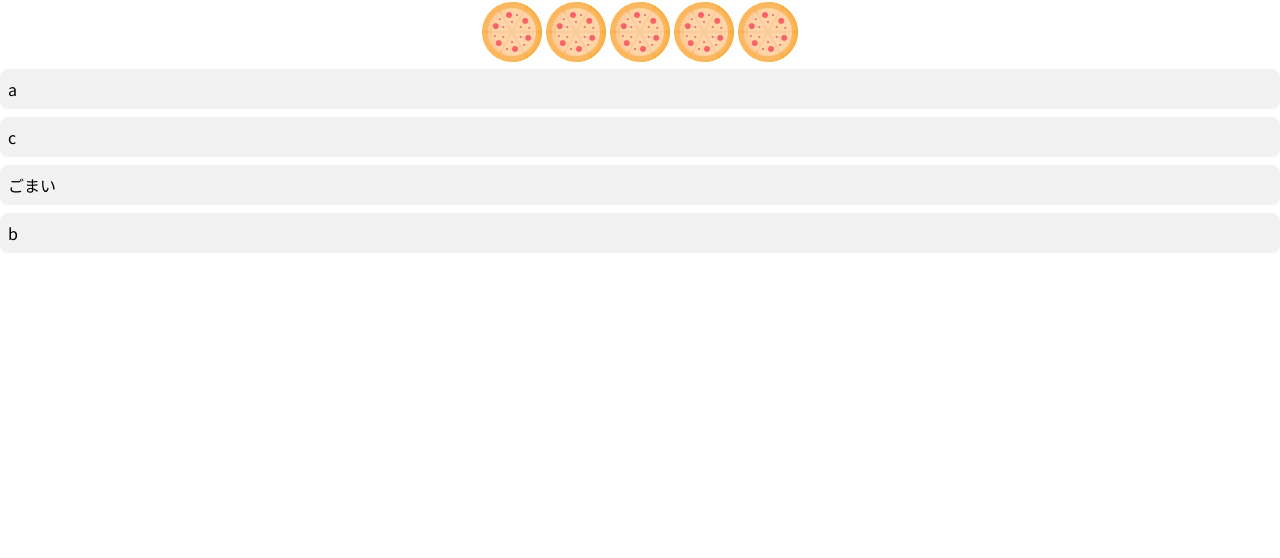
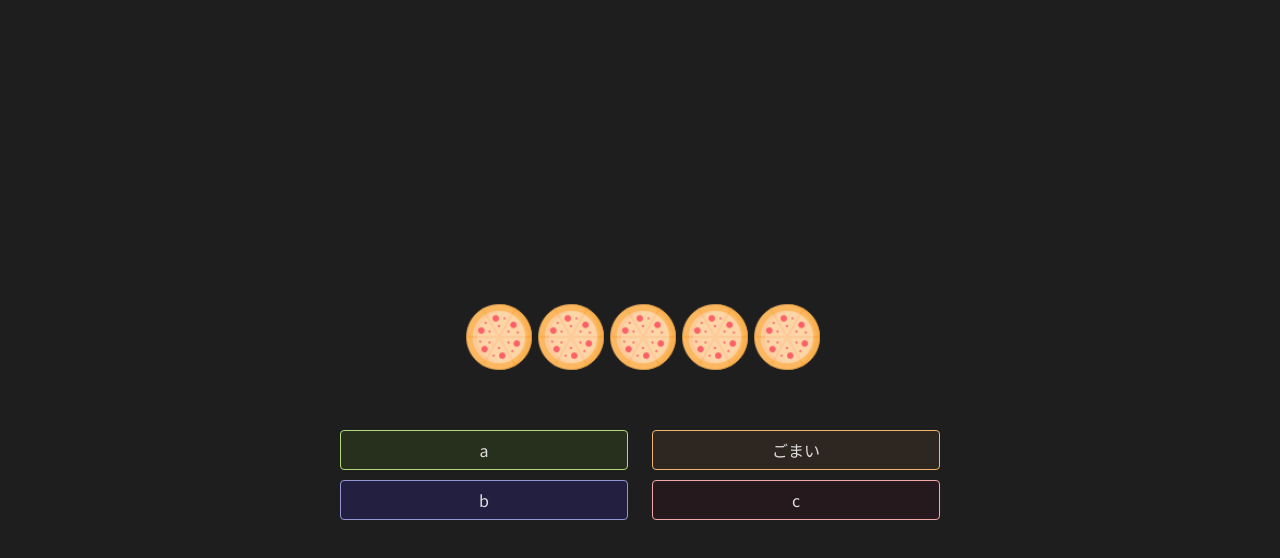
Before and after one commit to nichol20/japanese-counters, a Next.js app: page /play/japanese-counters in a window 1280 px wide. Shown: the top 558 px of the page. Built offline with nearby package versions, Linux system fonts and the light colour scheme.

Commit message:
add Timer

```diff
--- /dev/null
+++ b/src/components/Timer/index.tsx
@@ -0,0 +1,58 @@
+import { useState, useEffect, forwardRef, useImperativeHandle } from 'react';
+
+import styles from './style.module.scss'
+
+interface TimerProps {
+  totalTime: number
+  decreaseTime: number
+  onTimeout: () => void
+}
+
+export interface TimerRef {
+  reset: (newTotalTime?: number) => void
+  pause: () => void
+}
+
+export const Timer = forwardRef<TimerRef, TimerProps>(
+({ totalTime, decreaseTime }, ref) => {
+  const [ timeLeft, setTimeLeft ] = useState(totalTime)
+  const [ isActive, setIsActive ] = useState(true)
+  const progress = (timeLeft / totalTime) * 100
+
+  const pause = () => {
+    setIsActive(false)
+  }
+
+  const reset = (newTotalTime: number=totalTime) => {
+    setIsActive(true)
+    setTimeLeft(newTotalTime)
+  }
+
+  useEffect(() => {
+    let timeoutId: NodeJS.Timeout | undefined
+
+    if(isActive) {
+      timeoutId = setTimeout(() => {
+        setTimeLeft(timeLeft => timeLeft - 1)
+      }, decreaseTime)
+    }
+
+    if (timeLeft === 0) {
+      clearTimeout(timeoutId)
+    }
+
+    return () => clearTimeout(timeoutId)
+  }, [timeLeft])
+
+
+  useImperativeHandle(ref, () => ({
+    reset,
+    pause
+  }))
+
+  return (
+    <div className={styles.timer}>
+      <div style={{ width: `${progress}%` }} className={styles.progressBar} />
+    </div>
+  )
+})
--- /dev/null
+++ b/src/components/Timer/style.module.scss
@@ -0,0 +1,16 @@
+@use '../../styles' as *;
+
+.timer {
+  height: 8px;
+  background-color: transparent;
+  border-radius: 5px;
+  margin: 10px 0;
+  width: 100%;
+}
+
+.progressBar {
+  height: 100%;
+  background-color: $colors-timer-progress-bar;
+  border-radius: 5px;
+  transition: width 50ms linear;
+}
--- a/src/pages/play/japanese-counters.tsx
+++ b/src/pages/play/japanese-counters.tsx
@@ -1,11 +1,12 @@
 import { useRouter } from "next/router"
 import { stages } from "@/data/stages"
-import { useEffect, useState } from "react"
+import { useEffect, useRef, useState } from "react"
 import { Icon, Level, LevelReference } from "@/types/stages"
 import { selectRandomItem, shuffleArray } from "@/utils/functions"
 
 import styles from '../../styles/Game.module.scss'
 import Image from "next/image"
+import { Timer, TimerRef } from "@/components/Timer"
 
 const defaultChapter = '1'
 const defaultStage = 'mai'
@@ -20,6 +21,8 @@ export default function JapaneseCounters() {
   const [ currentReference, setCurrentReference ] = useState<LevelReference>()
   const [ answers, setAnswers ] = useState<string[]>([])
   const [ selectedAnswer, setSelectedAnswer ] = useState<string | null>(null);
+  const [ answerStyleList, setAnswerStyleList ] = useState([ styles.answerStyle1, styles.answerStyle2, styles.answerStyle3, styles.answerStyle4 ])
+  const timerRef = useRef<TimerRef>(null)
 
   if(!stage) return null
 
@@ -31,7 +34,7 @@ export default function JapaneseCounters() {
     else setCurrentIcon(selectRandomItem(stage.icons))
   }
 
-  const generateRandomReferenceAndAnswers = () => {
+  const generateRandomAnswers = () => {
     if(isStageGroup) {
       const randomStage = selectRandomItem(stage.stages)
       const level = randomStage.levels.filter(l => l.chapter === chapter)[0]
@@ -48,7 +51,10 @@ export default function JapaneseCounters() {
   }
 
   const handleAnswerClick = (answer: string) => {
-    setSelectedAnswer(answer);
+    setSelectedAnswer(answer)
+    if(timerRef.current) timerRef.current.pause()
+
+    setTimeout(generateQuestion, 2000)
   }
 
   const isAnswerCorrect = (answer: string) => {
@@ -57,20 +63,37 @@ export default function JapaneseCounters() {
   }
 
   const getAnswerClass = (answer: string): string => {
-    if(selectedAnswer === null) return styles.answer
+    if(selectedAnswer === null) return ''
     else if(isAnswerCorrect(answer)) return styles.correctAnswer
     else return styles.incorrectAnswer
   }
 
+  const generateQuestion = () => {
+    generateRandomIcon()
+    generateRandomAnswers()
+    // Random styles in answer buttons
+    setAnswerStyleList(prev => shuffleArray(prev))
+
+    setSelectedAnswer(null)
+    if(timerRef.current) timerRef.current.reset()
+  }
 
   useEffect(() => {
-    generateRandomIcon()
-    generateRandomReferenceAndAnswers()
+    generateQuestion()
   }, [])
 
   if(!currentReference || !currentIcon) return null
 
   return (
+    <div className={styles.game}>
+      <div className={styles.timer}>
+        <Timer
+         totalTime={200}
+         decreaseTime={20}
+         onTimeout={() => {}}
+         ref={timerRef}
+        />
+      </div>
       <div className={styles.question}>
         <ul className={styles.iconList}>
           {Array(currentReference.number.actual).fill('').map((_, index) => (
@@ -83,7 +106,7 @@ export default function JapaneseCounters() {
           {answers.map((answer, index) => (
             <li
               key={index}
-            className={getAnswerClass(answer)}
+              className={`${styles.answer} ${answerStyleList[index]} ${getAnswerClass(answer)}`}
               onClick={() => handleAnswerClick(answer)}
             >
               {answer}
@@ -91,5 +114,6 @@ export default function JapaneseCounters() {
           ))}
         </ul>
       </div>
+    </div>
   )
 }
--- a/src/styles/Game.module.scss
+++ b/src/styles/Game.module.scss
@@ -1,29 +1,88 @@
 @use '../styles' as *;
+
+.game {
+  width: 100%;
+  min-height: 100vh;
+  @include mixins-display-flex();
+  flex-direction: column;
+  background-color: $colors-primary-bg;
+}
+
+.timer {
+  width: 500px;
+}
+
+.question {
+  width: 600px;
+  @include mixins-display-flex();
+  flex-direction: column;
+}
 
 .iconList {
   list-style: none;
   @include mixins-display-flex();
+  max-width: 360px;
+  flex-wrap: wrap;
+  margin-bottom: 50px;
+  width: 100%;
+
+  .item {
+    width: 18%;
+    margin: 1%;
+
+    .icon {
+      width: 70px;
+      height: 70px;
+    }
+  }
 }
 
 .answerList {
   list-style: none;
   margin: 0;
   padding: 0;
+  @include mixins-display-flex(space-between);
+  flex-wrap: wrap;
+  width: 100%;
 }
 
 .answer {
-  background-color: #f2f2f2;
-  border-radius: 0.5rem;
+  color: $colors-primary-btn-txt;
+  border-radius: 4px;
   cursor: pointer;
-  margin-bottom: 0.5rem;
-  padding: 0.5rem;
-  transition: background-color 0.3s ease;
+  height: 40px;
+  transition: background-color 300ms ease, border-color 300ms ease;
+  min-width: 48%;
+  margin-bottom: 10px;
+  @include mixins-display-flex();
+}
+
+.answerStyle1 {
+  background-color: $colors-answer-bg-1;
+  border: 1px solid $colors-answer-border-1;
+}
+
+.answerStyle2 {
+  background-color: $colors-answer-bg-2;
+  border: 1px solid $colors-answer-border-2;
+}
+
+.answerStyle3 {
+  background-color: $colors-answer-bg-3;
+  border: 1px solid $colors-answer-border-3;
+}
+
+.answerStyle4 {
+  background-color: $colors-answer-bg-4;
+  border: 1px solid $colors-answer-border-4;
 }
 
 .correctAnswer {
-  background-color: #d3f7cf;
+  background-color: $colors-success;
+  border-color: $colors-success;
 }
 
 .incorrectAnswer {
-  background-color: #ffb6b9;
+  background-color: $colors-danger;
+  border-color: $colors-danger;
 }
--- a/src/styles/_colors.scss
+++ b/src/styles/_colors.scss
@@ -1,4 +1,4 @@
-$primary-bg: #0e0e0e;
+$primary-bg: #1e1e1e;
 $primary-txt: #dfdfdf;
 $primary-btn-bg: #155080;
 $primary-btn-bg-hover: #124264;
@@ -8,3 +8,18 @@ $secondary-btn-bg: rgb(71, 71, 71);
 $secondary-btn-bg-hover: rgb(53, 53, 53);
 $secondary-btn-border: rgb(107, 107, 107);
 $dark-shadow: rgba(0,0,0,0.7);
+
+$answer-bg-1: #28206380;
+$answer-border-1: #9695d6;
+$answer-bg-2: #3e312480;
+$answer-border-2: #f3b46c;
+$answer-bg-3: #30401d80;
+$answer-border-3: #afda7b;
+$answer-bg-4: #2e151d80;
+$answer-border-4: #f1a9a9;
+
+$warning: #ffc107;
+$danger: #de4040;
+$success: #0ba332; //#28a745;
+
+$timer-progress-bar: #ffbf4a;
```
Lines whose indentation alone changed are shown as unchanged.
